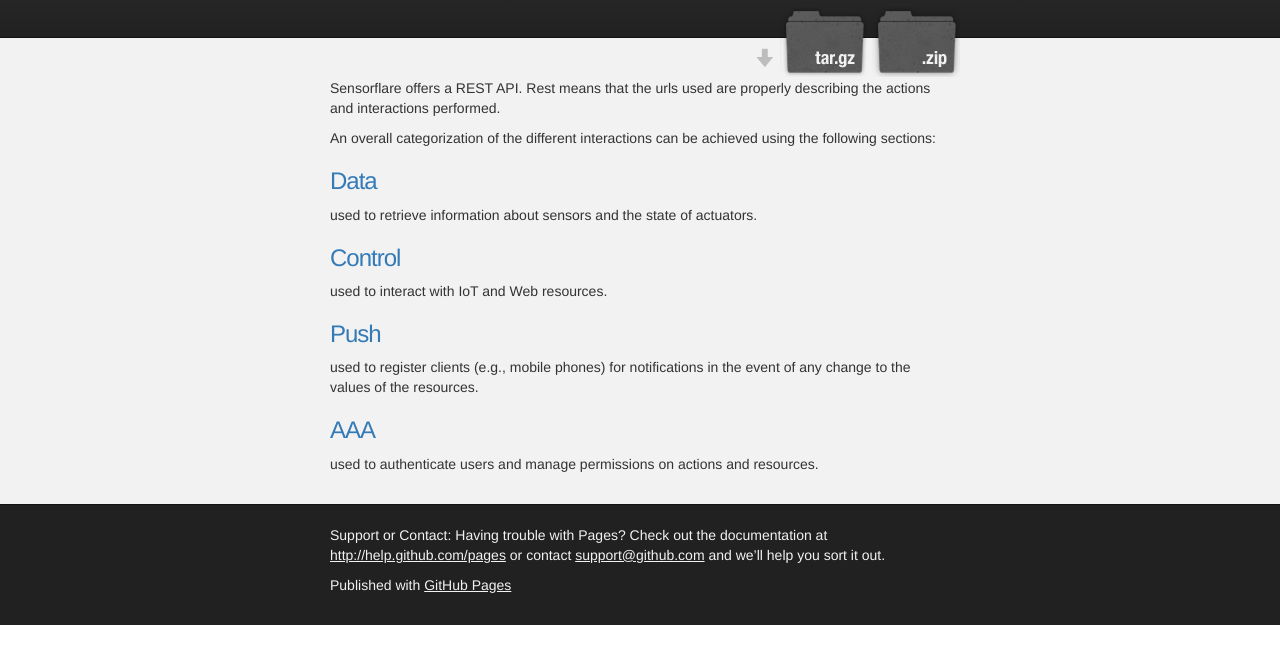
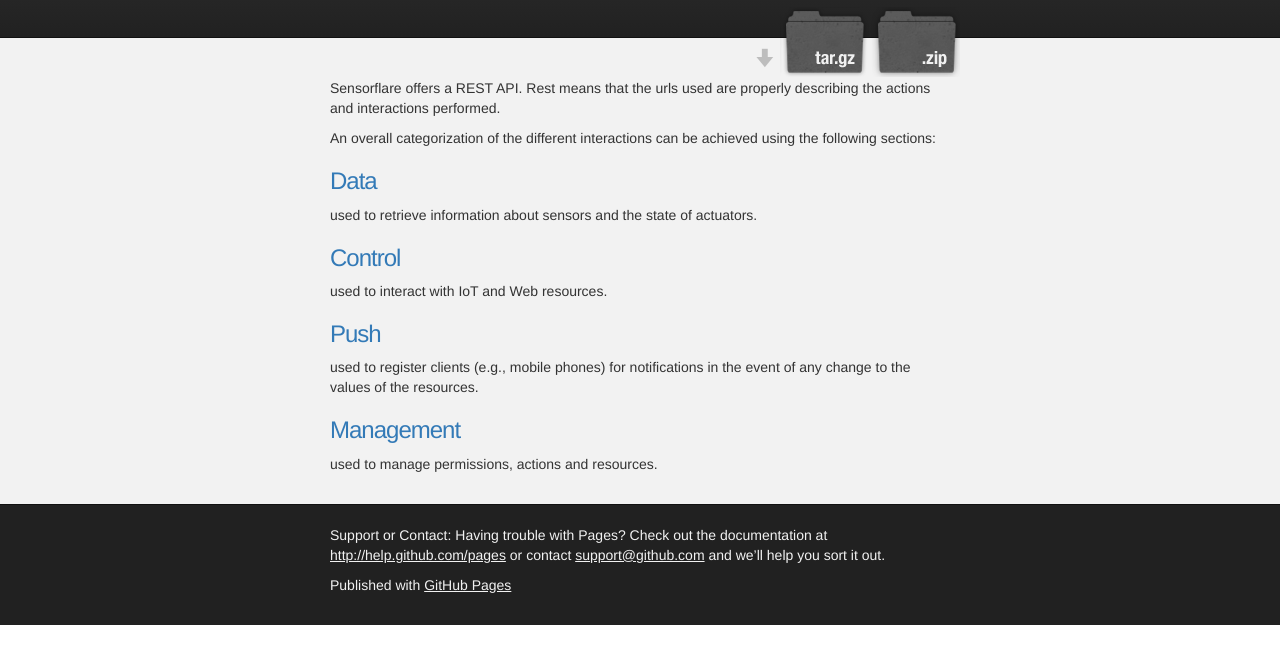
Before and after one commit to SensorFlare/java-client, a plain HTML site: page index.html in a window 1280 px wide. Shown: the part 129-792 px from the top of the page. Drawn offline with nearby package versions, Linux system fonts and the light colour scheme.

Commit message:
change aaa to management

```diff
--- a/index.html
+++ b/index.html
@@ -77,12 +77,12 @@
         <h3>
             <a class="anchor" href="aaa.html">
                 <span class="octicon octicon-link"> </span>
-                AAA
+                Management
             </a>
         </h3>
 
         <p>
-            used to authenticate users and manage permissions on actions and resources.</li>
+            used to manage permissions, actions and resources.</li>
         </p>
 
 
```
